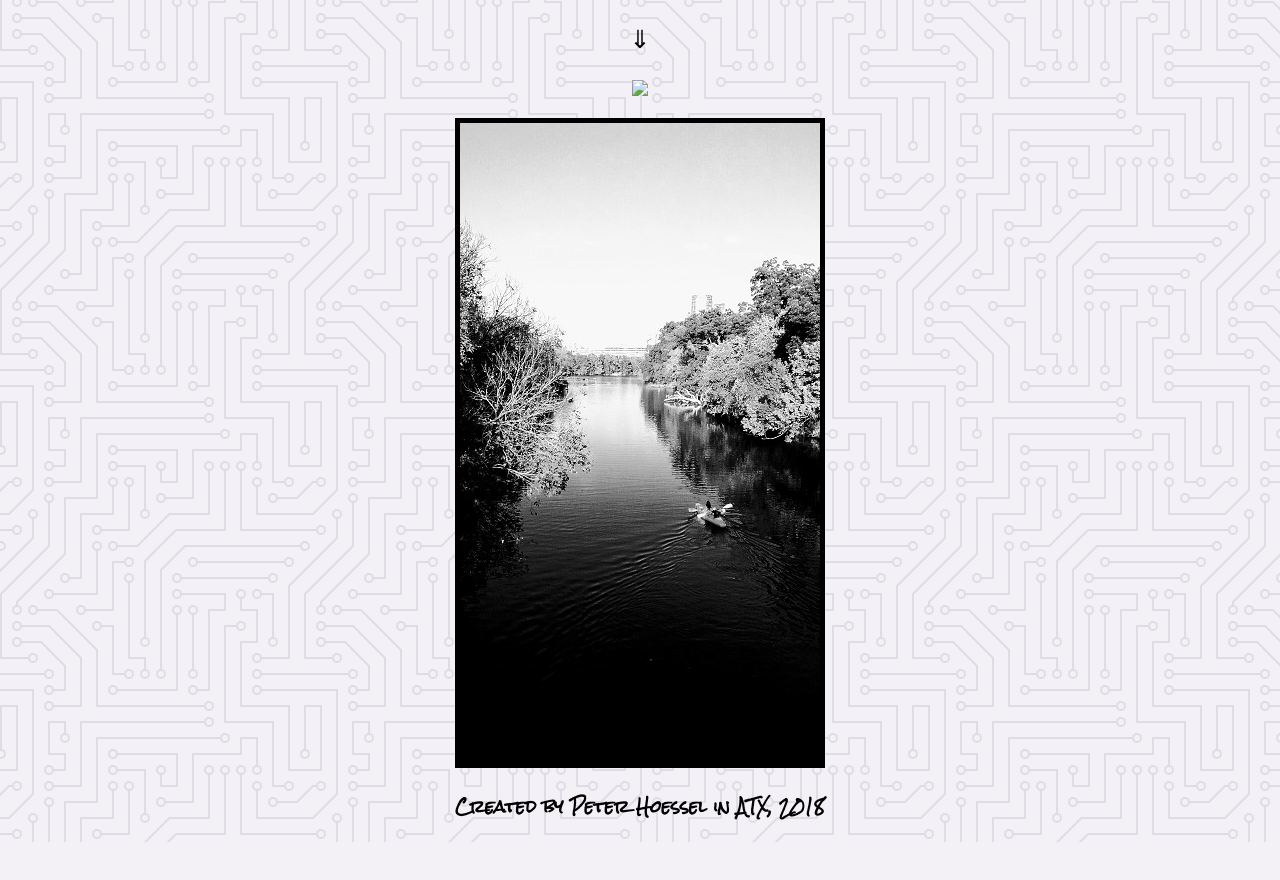
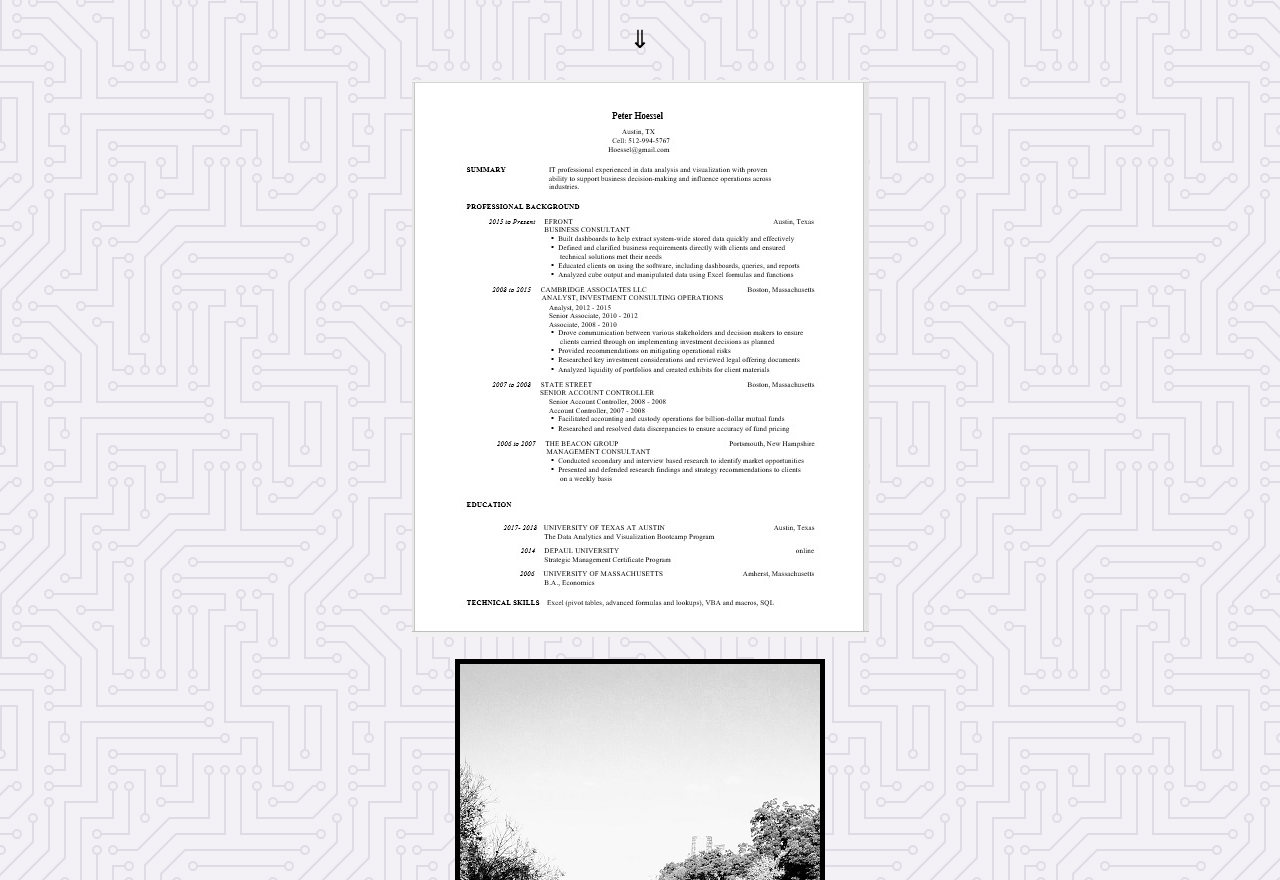
Before and after one commit to phoessel/phoessel.github.io, a plain HTML site: page index.html in a window 1280 px wide. Shown: the part 1071-1951 px from the top of the page. Before the commit the page ends 1913 px from the top, so only its background shows below. Drawn offline with nearby package versions, Linux system fonts and the light colour scheme.

Commit message:
fix jpeg to jpg

```diff
--- a/index.html
+++ b/index.html
@@ -47,7 +47,7 @@
 </div>
 <div class="res">
 <a target="PH Resume 2018.docx" href="PH Resume 2018.docx">
-    <img src="small res image.jpeg">
+    <img src="small res image.jpg">
   </a>
 </div>
 <br>
```
